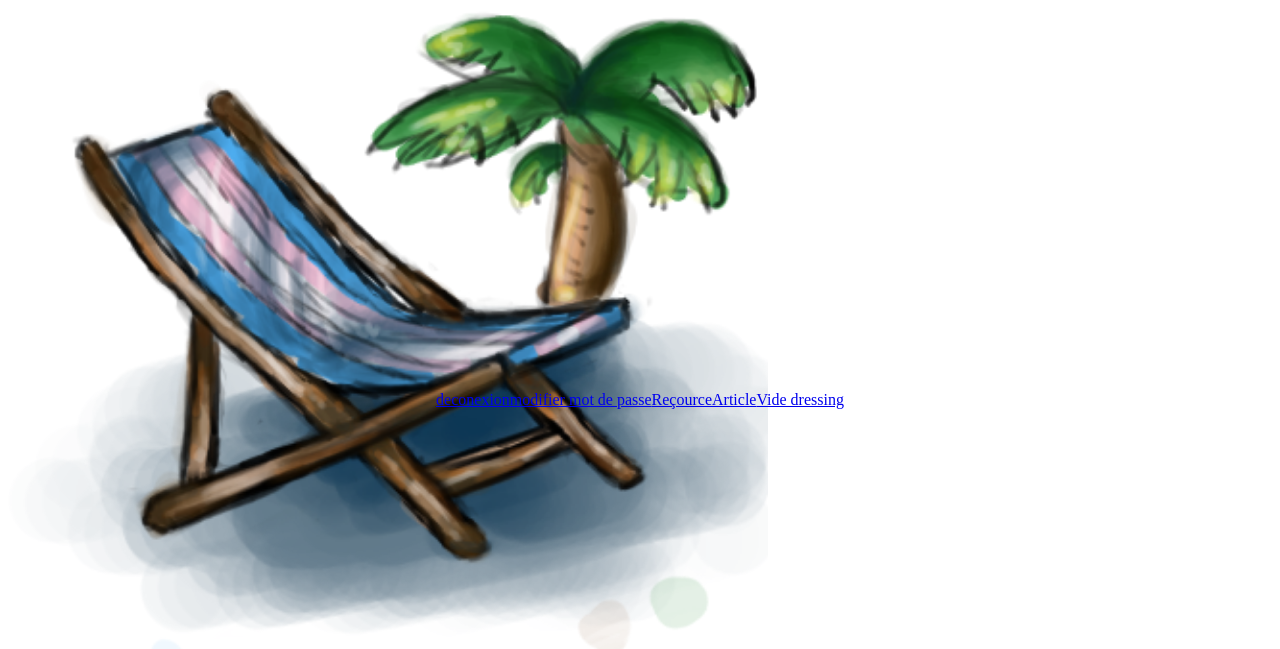
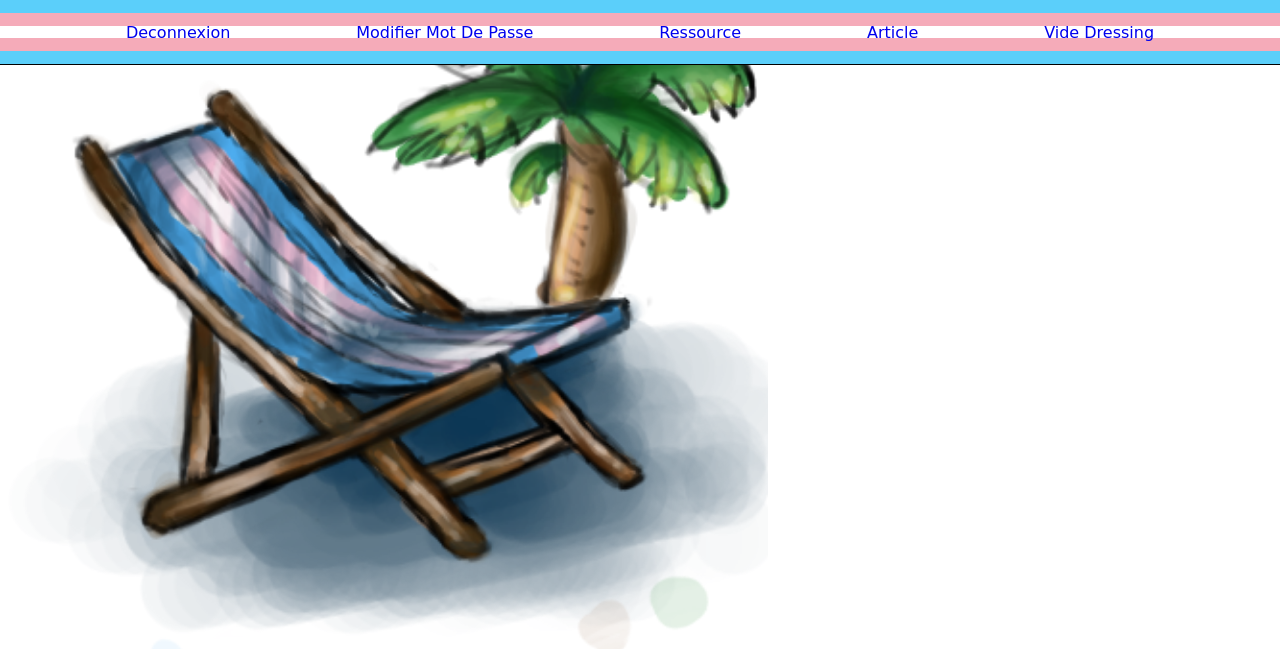
Before and after one commit to julia-denivet/Transat, a PHP site: page /admin.php in a window 1280 px wide. Shown: the top 649 px of the page. Run offline with PHP 8.4, Linux system fonts and the light colour scheme; the visitor is signed in with stand-in values (Sample User, id 1).

Commit message:
admin header css

```diff
--- a/Apparence/admin.css
+++ b/Apparence/admin.css
@@ -1,4 +1,14 @@
 body
+{
+	margin: 0;
+	padding: 0;
+	background: url(../Medias/Logos/logo.png);
+	background-size: 60% ;
+	background-repeat: no-repeat;
+	width: 100vw;
+	height: 100vh;
+}
+#bco
 {
 	background: url(../Medias/Logos/logo.png);
 	background-size: 60% ;
@@ -43,3 +53,21 @@ body
 	color: #0f0c0c;
 	font-weight: inherit;
 }
+#headAdmin
+{
+	display: flex;
+	align-items: center;
+	justify-content: space-evenly;
+	width: 100%;
+	background:url(../Medias/Logos/drap.png);
+	background-size: 100% 100%;
+	height: 8vh;
+	border-bottom: 1px solid black;
+	font-family: 'Comic Neue', cursive;
+
+}
+#headAdmin a
+{
+	text-decoration: none;
+	text-transform: capitalize;
+}
--- a/admin.php
+++ b/admin.php
@@ -36,7 +36,7 @@ include('function.php');
 	<link rel="stylesheet" type="text/css" href="Apparence/admin.css">
 	<title>Admin transat</title>
 </head>
-<body>
+<body<?php if(!isset($_SESSION['admid'])){?> id="bco" <?php } ?> >
 <?php if(!isset($_SESSION['admid'])){ ?>
 <form id="coAdmin" method="post" action="admin.php">
 	<label>Login :</label>
@@ -58,11 +58,11 @@ include('function.php');
 else
 {
 	if(empty($_GET))
-		{	//menu de base
+		{
 			?>
-
-				<a href="admin.php?deco">deconexion</a>
-				<a href="admin.php?modpas">modifier mot de passe</a>
+			<header id="headAdmin">
+				<a href="admin.php?deco">Deconnexion</a>
+				<a href="admin.php?modpas">Modifier mot de passe</a>
 
 			<?php
 			if($_SESSION['admstat']==0)
@@ -76,7 +76,7 @@ else
 			{
 				?>
 				<!-- lee admin sup-->
-				<a href="admin.php?res">Reçource</a>
+				<a href="admin.php?res">Ressource</a>
 				<a href="admin.php?art">Article</a>
 				<!-- lee admin sup-->
 				<?php
@@ -84,6 +84,7 @@ else
 			?>
 
 			<a href="admin.php?videdres">Vide dressing</a>
+		</header>
 			<?php
 		}
 		if(isset($_GET['modpas']))
@@ -98,10 +99,11 @@ else
 
 
 		<?php if(isset($_GET['users'])&&$_SESSION['admstat']==0){ ?>
-
-		<a href="admin.php?users&new">Ajouter Un nouvelle utilisateur</a>
-		<a href="admin.php?users&sup">Suprimer Utilisateur</a>
-		<a href="admin.php">retour</a>
+		<header id="headAdmin">
+			<a href="admin.php?users&new">Ajouter Un nouvelle utilisateur</a>
+			<a href="admin.php?users&sup">Suprimer Utilisateur</a>
+			<a href="admin.php">Retour</a>
+		</header>
 		<!--GESTION UTILISATEUR-->
 		<?php
 			if(isset($_GET['new']))
@@ -123,10 +125,12 @@ else
 		if(isset($_GET['res'])&&$_SESSION['admstat']<2)
 		{
 		?>
-		<a href="admin.php?res&new">nouvelle reçource</a>
-		<a href="admin.php?res&mod">modifier reçource</a>
-		<a href="admin.php?res&sup">supprimer reçource</a>
-		<a href="admin.php">retour</a>
+		<header id="headAdmin">
+			<a href="admin.php?res&new">Nouvelle reçource</a>
+			<a href="admin.php?res&mod">Modifier reçource</a>
+			<a href="admin.php?res&sup">Supprimer reçource</a>
+			<a href="admin.php">Retour</a>
+		</header>
 		<?php
 			if(isset($_GET['new']))
 			{
@@ -147,10 +151,12 @@ else
 
 		<!--GESTION  ARTICLE -->
 		<?php if(isset($_GET['art'])){ ?>
-		<a href="admin.php?art&new">nouvel article</a>
-		<a href="admin.php?art&mod">modifier article</a>
-		<a href="admin.php?art&sup">supprimer article</a>
-		<a href="admin.php">retour</a>
+		<header id="headAdmin">
+			<a href="admin.php?art&new">Nouvel article</a>
+			<a href="admin.php?art&mod">Modifier article</a>
+			<a href="admin.php?art&sup">Supprimer article</a>
+			<a href="admin.php">Retour</a>
+		</header>
 		<?php
 			if(isset($_GET['new']))
 			{
@@ -174,7 +180,10 @@ else
 
 		<?php
 			if (isset($_GET['plan']))
-			{	?><a href="admin.php">retour</a>
+			{	?>
+				<header id="headAdmin">
+					<a href="admin.php">Retour</a>
+				</header>
 				<?php
 				include('admin/planadm.php');
 			}
--- a/admin/modpas.php
+++ b/admin/modpas.php
@@ -1,4 +1,4 @@
-<a href="admin.php">retour</a>
+<header id="headAdmin"><a href="admin.php">retour</a></header>
 <?php if(!isset($_POST['mdpmod'])){?>
 <form method="post" action="admin.php?modpas">
 	<label>Ancien mot de passe </label><input type="password" name="oldmdp">
```
Also changed, not shown: Medias/Logos/drap.png (added).
